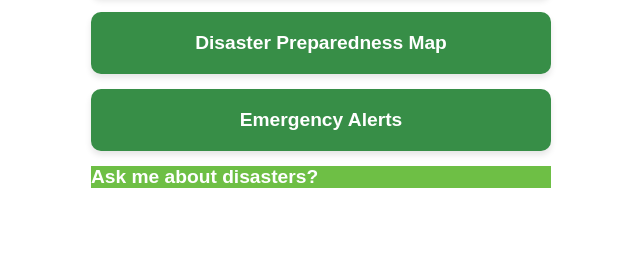
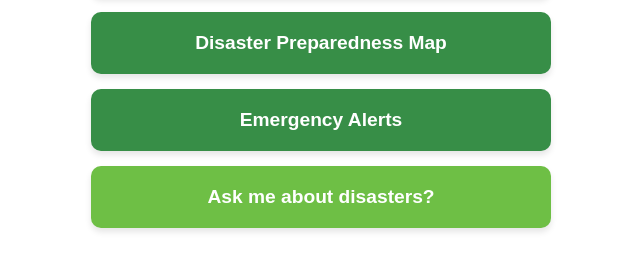
Before and after one commit to NBEKTAS/app, a plain HTML site: page index.html in a window 1280 px wide. Shown: the part 195-466 px from the top of the page, without its empty margins (319-959 px from the left). Drawn offline with Linux system fonts and the light colour scheme.

Commit message:
Update index.html

```diff
--- a/index.html
+++ b/index.html
@@ -24,7 +24,7 @@
             <div class="button-text">Emergency Alerts</div>
         </a>
 
-        <a href="#" class="donate-button button-light">
+        <a href="#" class="chatbot-button button-light">
             <div class="button-text">Ask me about disasters?</div>
         </a>
     </main>
```
